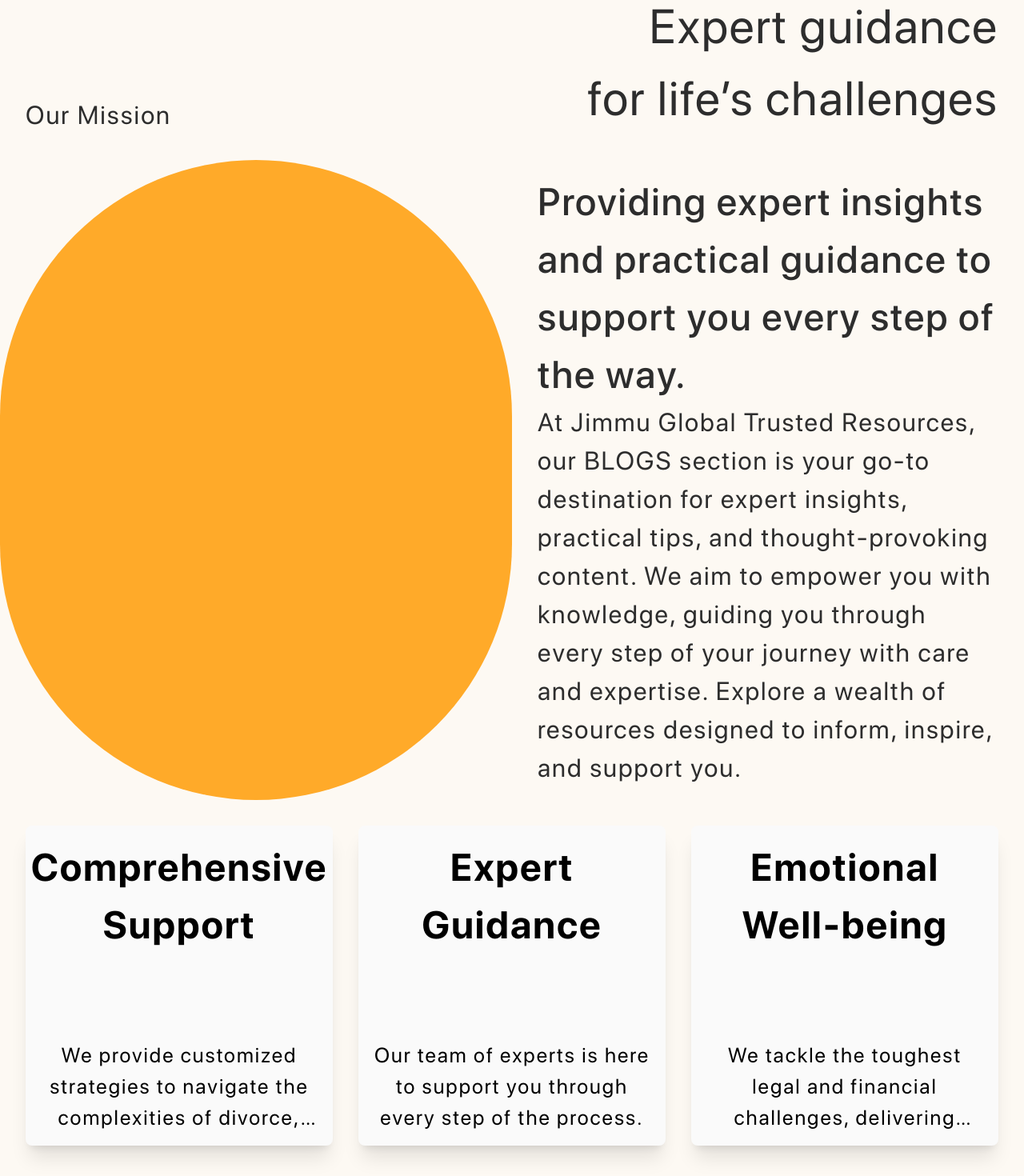
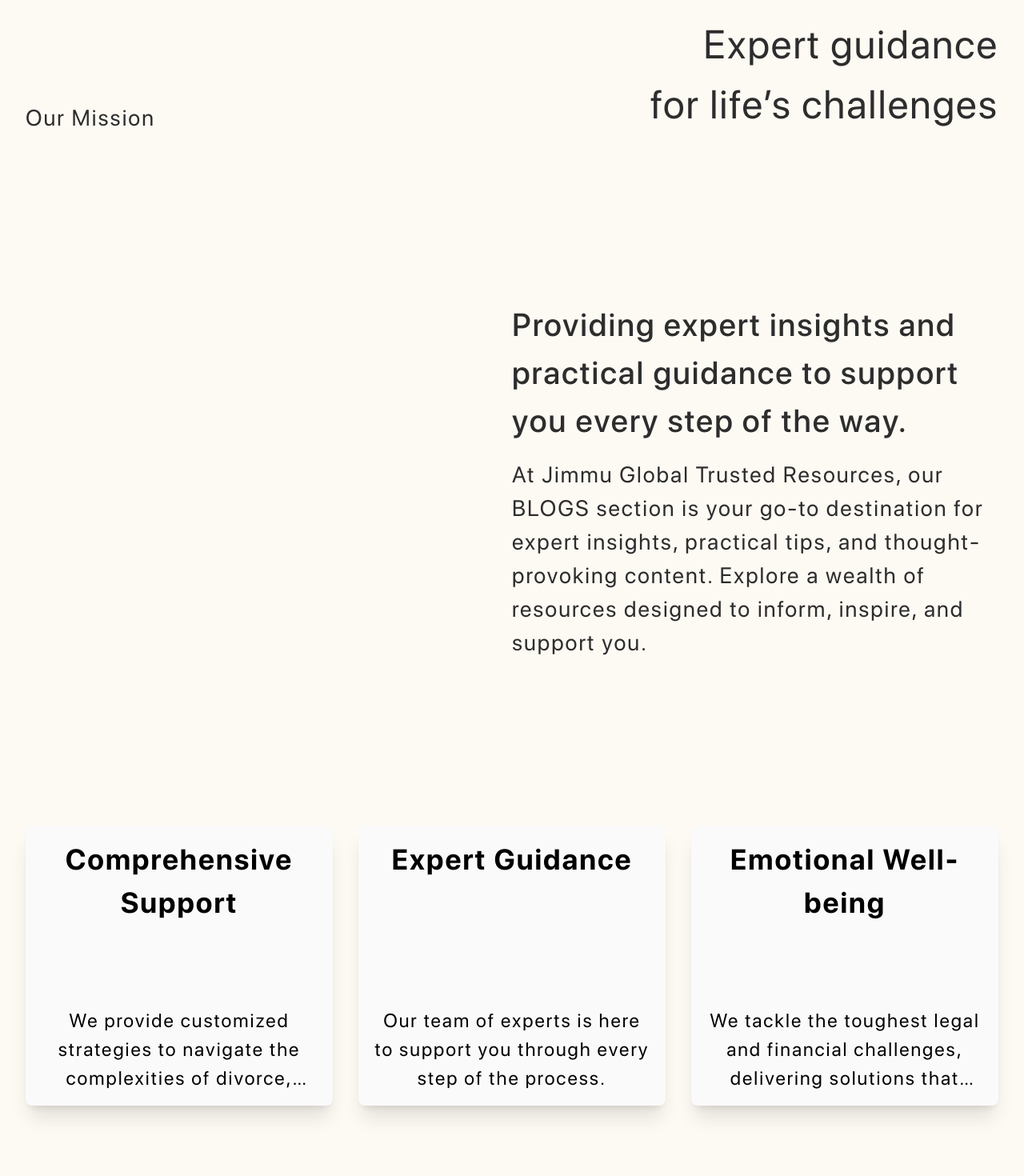
Before and after one commit to rumeshsmrr/Jimmu_V2, a React (Vite) app: page / in a window 1280 px wide. Shown: the part 4600-6070 px from the top of the page at 80% size. Built offline with nearby package versions, Linux system fonts and the light colour scheme.

Commit message:
About us and Blogs UI fixes

```diff
--- a/src/App.css
+++ b/src/App.css
@@ -48,3 +48,7 @@ body {
 .slick-list {
   overflow: visible; /* Ensures no content is cut off */
 }
+
+html {
+  scroll-behavior: smooth;
+}
--- a/src/components/AboutUs.jsx
+++ b/src/components/AboutUs.jsx
@@ -6,37 +6,37 @@ const AboutUs = () => {
     <div className="scroll-smooth">
       {/* Section 1: About Us */}
       <motion.section
-        className="relative h-screen bg-[#FDF9F3] flex items-center justify-center"
+        className="relative min-h-screen bg-[#FDF9F3] flex items-center justify-center"
         initial={{ opacity: 0, y: 50 }}
         whileInView={{ opacity: 1, y: 0 }}
         transition={{ duration: 0.5 }}
       >
-        <div className="absolute top-0 left-0 p-8 z-10">
+        <div className="absolute top-0 left-0 p-4 sm:p-8 z-10">
           <h1
-            className="text-[80px] sm:text-[100px] md:text-[120px] lg:text-[150px] font-bold text-[#2D2D2D]"
+            className="text-[50px] sm:text-[80px] md:text-[100px] lg:text-[120px] font-bold text-[#2D2D2D]"
             style={{ fontFamily: "SF_Bold" }}
           >
             About Us
           </h1>
         </div>
-        <div className="absolute bottom-0 left-0 p-8 z-10">
+        <div className="absolute bottom-0 left-0 p-4 sm:p-8 z-10">
           <h2
-            className="text-[20px] sm:text-[24px] md:text-[28px] lg:text-[32px] font-regular text-[#2D2D2D]"
+            className="text-[16px] sm:text-[20px] md:text-[24px] lg:text-[28px] text-[#2D2D2D]"
             style={{ fontFamily: "SF_Regular" }}
           >
             Our Mission
           </h2>
         </div>
-        <div className="absolute bottom-0 right-0 p-8 text-right z-10">
+        <div className="absolute bottom-0 right-0 p-4 sm:p-8 text-right z-10">
           <h2
-            className="text-[30px] sm:text-[40px] md:text-[50px] lg:text-[60px] font-regular text-[#2D2D2D]"
+            className="text-[20px] sm:text-[30px] md:text-[40px] lg:text-[50px] text-[#2D2D2D]"
             style={{ fontFamily: "SF_Regular" }}
           >
             Expert guidance <br /> for life’s challenges
           </h2>
         </div>
         <motion.div
-          className="absolute left-1/2 top-1/2 transform -translate-x-1/2 -translate-y-1/2 w-24 sm:w-28 md:w-32 h-24 sm:h-28 md:h-32 bg-[#FFAA29] rounded-full z-0"
+          className="absolute left-1/2 top-1/2 transform -translate-x-1/2 -translate-y-1/2 w-16 sm:w-24 md:w-32 h-16 sm:h-24 md:h-32 bg-[#FFAA29] rounded-full z-0"
           initial={{ scale: 0 }}
           whileInView={{ scale: 1 }}
           transition={{ duration: 1, ease: "easeOut" }}
@@ -45,74 +45,72 @@ const AboutUs = () => {
 
       {/* Section 2: Insights and Guidance */}
       <motion.section
-        className="relative h-screen bg-[#FDF9F3] flex flex-col sm:flex-row"
+        className="relative min-h-screen bg-[#FDF9F3] flex flex-col sm:flex-row items-center justify-center p-4 sm:p-8"
         initial={{ opacity: 0, y: 50 }}
         whileInView={{ opacity: 1, y: 0 }}
         transition={{ duration: 0.5 }}
       >
-        <div className="w-full sm:w-1/2 relative flex items-center justify-center">
+        <div className="relative w-full sm:w-1/2 flex items-center justify-center mb-6 sm:mb-0">
           <motion.div
-            className="absolute w-full h-full bg-[#FFAA29] rounded-full z-0"
+            className="absolute w-2/3 h-2/3 bg-[#FFAA29] rounded-full z-0"
             initial={{ scale: 0 }}
             whileInView={{ scale: 1 }}
             transition={{ duration: 1, ease: "easeOut" }}
           />
         </div>
-        <div className="w-full sm:w-1/2 p-4 sm:p-8 flex flex-col justify-center z-10">
+        <div className="w-full sm:w-1/2 z-10">
           <h2
-            className="text-[28px] sm:text-[32px] md:text-[40px] lg:text-[48px] font-medium text-[#2D2D2D]"
+            className="text-[20px] sm:text-[28px] md:text-[32px] lg:text-[40px] font-medium text-[#2D2D2D]"
             style={{ fontFamily: "SF_Medium" }}
           >
             Providing expert insights and practical guidance to support you every step of the way.
           </h2>
           <p
-            className="text-[20px] sm:text-[24px] md:text-[28px] lg:text-[32px] font-regular text-[#2D2D2D]"
+            className="text-[16px] sm:text-[20px] md:text-[24px] lg:text-[28px] text-[#2D2D2D] mt-4"
             style={{ fontFamily: "SF_Regular" }}
           >
             At Jimmu Global Trusted Resources, our BLOGS section is your go-to destination for expert insights,
-            practical tips, and thought-provoking content. We aim to empower you with knowledge, guiding you through
-            every step of your journey with care and expertise.
-            Explore a wealth of resources designed to inform, inspire, and support you.
+            practical tips, and thought-provoking content. Explore a wealth of resources designed to inform,
+            inspire, and support you.
           </p>
         </div>
       </motion.section>
 
       {/* Section 3: Cards */}
       <motion.section
-        className="relative h-screen bg-[#FDF9F3] grid grid-cols-1 sm:grid-cols-2 md:grid-cols-3 gap-4 sm:gap-8 p-4 sm:p-8"
+        className="relative min-h-screen bg-[#FDF9F3] grid grid-cols-1 sm:grid-cols-2 md:grid-cols-3 gap-4 sm:gap-6 md:gap-8 p-4 sm:p-8"
         initial={{ opacity: 0, y: 50 }}
         whileInView={{ opacity: 1, y: 0 }}
         transition={{ duration: 0.5 }}
       >
-        {/* Card 1 */}
-        <div className="h-[300px] sm:h-[350px] md:h-[400px] cursor-pointer overflow-hidden relative transition-all duration-500 hover:translate-y-2 bg-neutral-50 rounded-lg shadow-xl flex flex-col justify-between p-4">
-          <div className="flex flex-col items-center">
-            <span className="font-SF_Bold text-[28px] sm:text-[32px] md:text-[40px] lg:text-[48px] text-center">Comprehensive Support</span>
+        {[
+          {
+            title: "Comprehensive Support",
+            text: "We provide customized strategies to navigate the complexities of divorce, ensuring your wealth and reputation remain secure.",
+          },
+          {
+            title: "Expert Guidance",
+            text: "Our team of experts is here to support you through every step of the process.",
+          },
+          {
+            title: "Emotional Well-being",
+            text: "We tackle the toughest legal and financial challenges, delivering solutions that minimize stress and safeguard your future.",
+          },
+        ].map((card, index) => (
+          <div
+            key={index}
+            className="h-[280px] sm:h-[300px] md:h-[350px] cursor-pointer overflow-hidden relative transition-all duration-500 hover:translate-y-2 bg-neutral-50 rounded-lg shadow-xl flex flex-col justify-between p-4"
+          >
+            <div className="flex flex-col items-center">
+              <span className="font-SF_Bold text-[20px] sm:text-[28px] md:text-[32px] lg:text-[36px] text-center">
+                {card.title}
+              </span>
+            </div>
+            <p className="line-clamp-3 text-center mt-auto font-SF_Regular text-[16px] sm:text-[20px] md:text-[24px]">
+              {card.text}
+            </p>
           </div>
-          <p className="line-clamp-3 text-center mt-auto font-SF_Regular text-[20px] sm:text-[24px] md:text-[26px]">
-            We provide customized strategies to navigate the complexities of divorce, ensuring your wealth and reputation remain secure.
-          </p>
-        </div>
-
-        {/* Card 2 */}
-        <div className="h-[300px] sm:h-[350px] md:h-[400px] cursor-pointer overflow-hidden relative transition-all duration-500 hover:translate-y-2 bg-neutral-50 rounded-lg shadow-xl flex flex-col justify-between p-4">
-          <div className="flex flex-col items-center">
-            <span className="font-SF_Bold text-[28px] sm:text-[32px] md:text-[40px] lg:text-[48px] text-center">Expert Guidance</span>
-          </div>
-          <p className="line-clamp-3 text-center mt-auto font-SF_Regular text-[20px] sm:text-[24px] md:text-[26px]">
-            Our team of experts is here to support you through every step of the process.
-          </p>
-        </div>
-
-        {/* Card 3 */}
-        <div className="h-[300px] sm:h-[350px] md:h-[400px] cursor-pointer overflow-hidden relative transition-all duration-500 hover:translate-y-2 bg-neutral-50 rounded-lg shadow-xl flex flex-col justify-between p-4">
-          <div className="flex flex-col items-center">
-            <span className="font-SF_Bold text-[28px] sm:text-[32px] md:text-[40px] lg:text-[48px] text-center">Emotional Well-being</span>
-          </div>
-          <p className="line-clamp-3 text-center mt-auto font-SF_Regular text-[20px] sm:text-[24px] md:text-[26px]">
-            We tackle the toughest legal and financial challenges, delivering solutions that minimize stress and safeguard your future.
-          </p>
-        </div>
+        ))}
       </motion.section>
     </div>
   );
--- a/src/components/Blogs.jsx
+++ b/src/components/Blogs.jsx
@@ -39,7 +39,7 @@ const Blogs = () => {
   return (
     <AnimatePresence>
       <motion.section
-        className="bg-[#FDF9F3] min-h-screen w-full flex items-center justify-center px-4 sm:px-8"
+        className="bg-[#FDF9F3] min-h-screen w-full flex items-center justify-center px-4 sm:px-8 py-12"
         initial={{ opacity: 0, y: 50 }}
         animate={{ opacity: 1, y: 0 }}
         exit={{ opacity: 0, y: 50 }}
@@ -126,7 +126,7 @@ const Blogs = () => {
 
           {/* Right Section */}
           <motion.div
-            className="w-full lg:w-[40%] flex flex-col gap-8 font-SF_Regular"
+            className="w-full lg:w-[35%] flex flex-col gap-8 font-SF_Regular"
             initial={{ x: 100 }}
             animate={{ x: 0 }}
             transition={{ duration: 0.8, ease: "easeOut" }}
```
